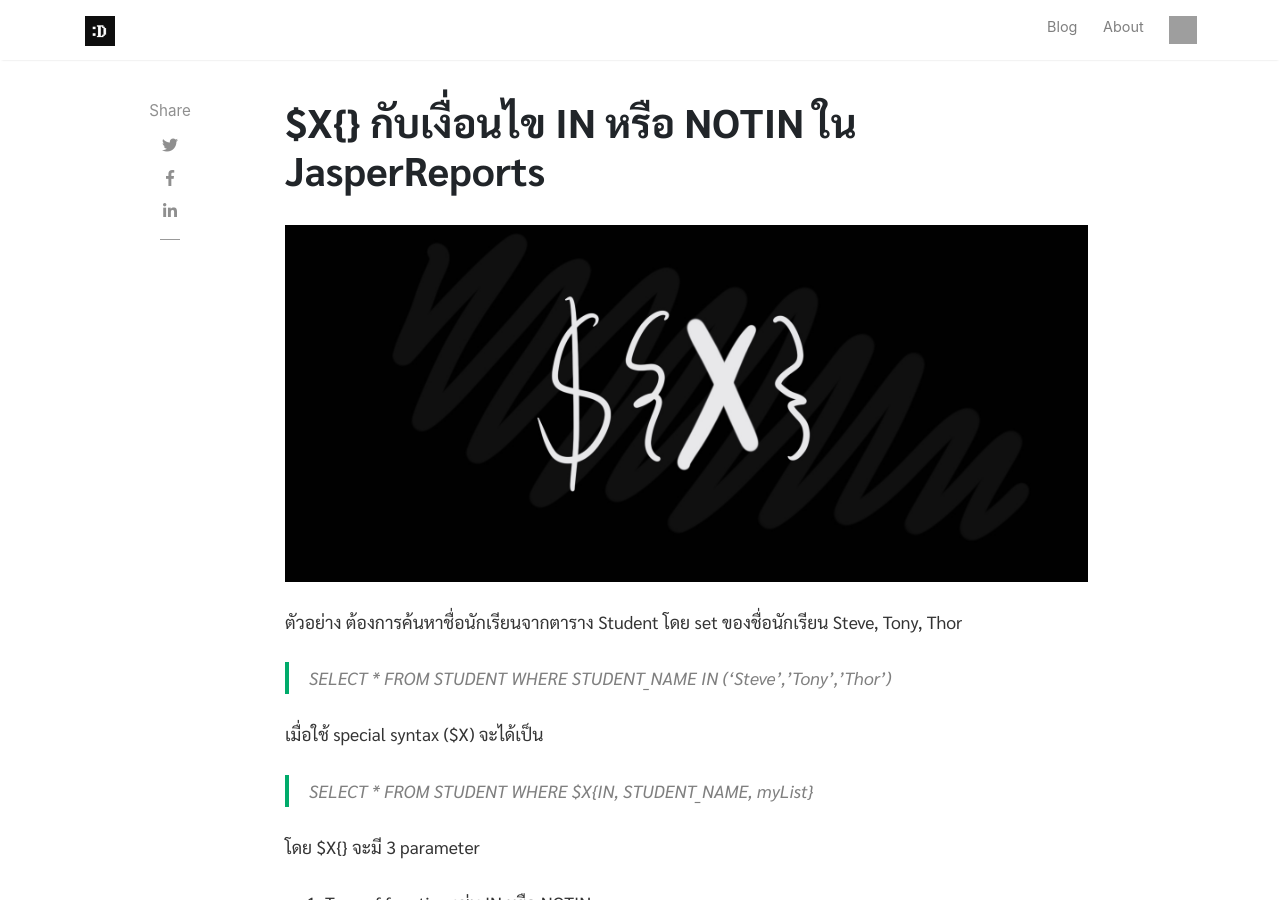
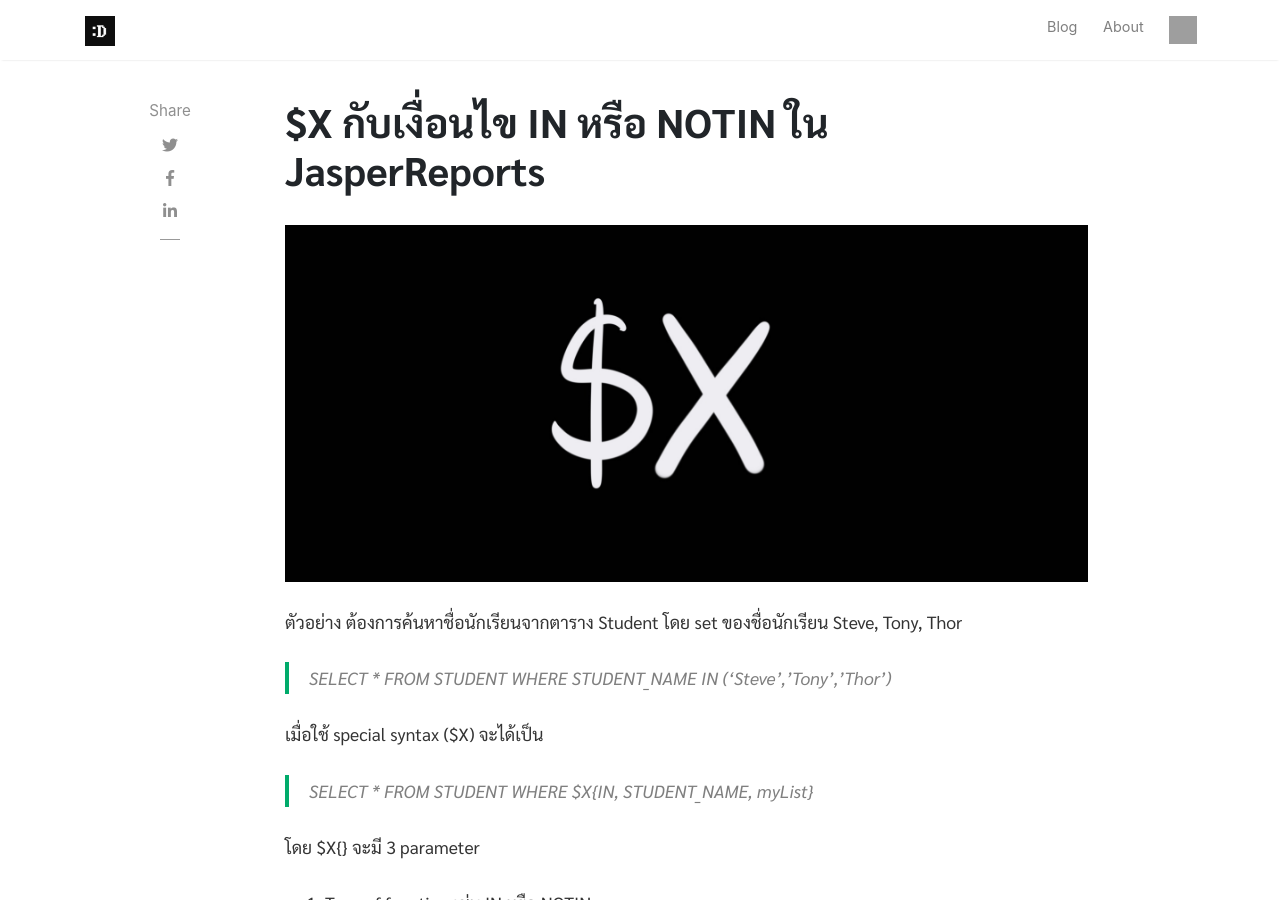
Before and after one commit to DoopDip/MyBlog, a Jekyll site: the page built from _posts/2021-01-19-special-syntax-x-jasperreports.md, in a window 1280 px wide and 900 px high. Built offline with Jekyll 4.4.1, drawn with Linux system fonts in a browser that asks for light colours; nearby versions of some CDN libraries; comment, search, counter and statistics services are not loaded; grey boxes are pictures that could not be loaded.

```diff
--- a/_posts/2021-01-19-special-syntax-x-jasperreports.md
+++ b/_posts/2021-01-19-special-syntax-x-jasperreports.md
@@ -1,6 +1,6 @@
 ---
 layout: post
-title: "$X{} กับเงื่อนไข IN หรือ NOTIN ใน JasperReports"
+title: "$X กับเงื่อนไข IN หรือ NOTIN ใน JasperReports"
 categories: [Tutorial, JasperReports]
 tags: [Report, Java, SQL]
 image: assets/images/posts/special-syntax-x-jasperreports/cover.jpg
```
Also changed, not shown: assets/images/posts/special-syntax-x-jasperreports/cover.jpg.
